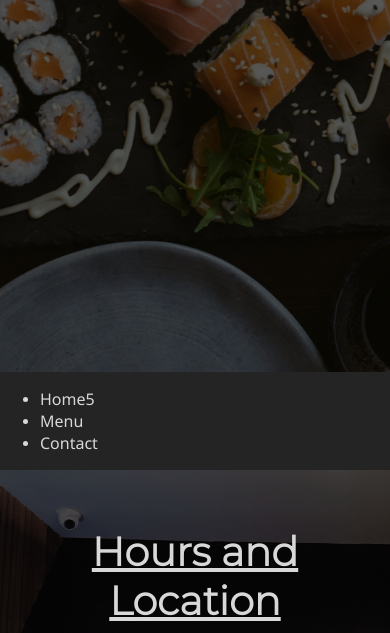
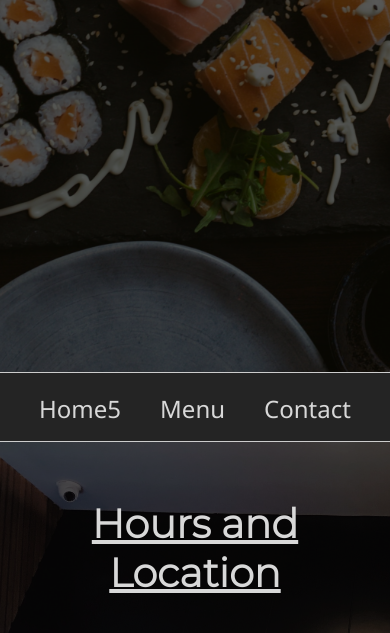
Before and after one commit to MatthewMyWu/Sushi-Ichiban, a plain HTML site: page index.html in a window 390 px wide. Shown: the part 472-1105 px from the top of the page. Drawn offline with Linux system fonts and the light colour scheme.

Commit message:
Another mobile header fix attempt

```diff
--- a/index.html
+++ b/index.html
@@ -23,7 +23,15 @@
         </div>
     </section>
 
-    <header-component></header-component>
+    <!-- <header-component></header-component> -->
+    <header>
+        <ul>
+            <!-- <li class="desktop"><a href="./index.html"><img src="./images/Logo.jpg" alt=""></a></li> -->
+            <li><a href="./index.html">Home5</a></li>
+            <li><a href="./html/menu.html">Menu</a></li>
+            <li><a href="./html/contact.html">Contact</a></li>
+        </ul>
+    </header>
 
     <section id="location">
         <div class="left">
--- a/sass/components/_header.scss
+++ b/sass/components/_header.scss
@@ -1,13 +1,4 @@
 header {
-    position: sticky !important;
-    display: block;
-    top: 0;
-
-
-
-
-
-    /*
     display: block;
     height: $headerHeight;
     width: 100vw;
@@ -39,5 +30,4 @@ header {
             }
         }
     }
-    */
 }
```
Also changed, not shown: app.css, 1 other file.
